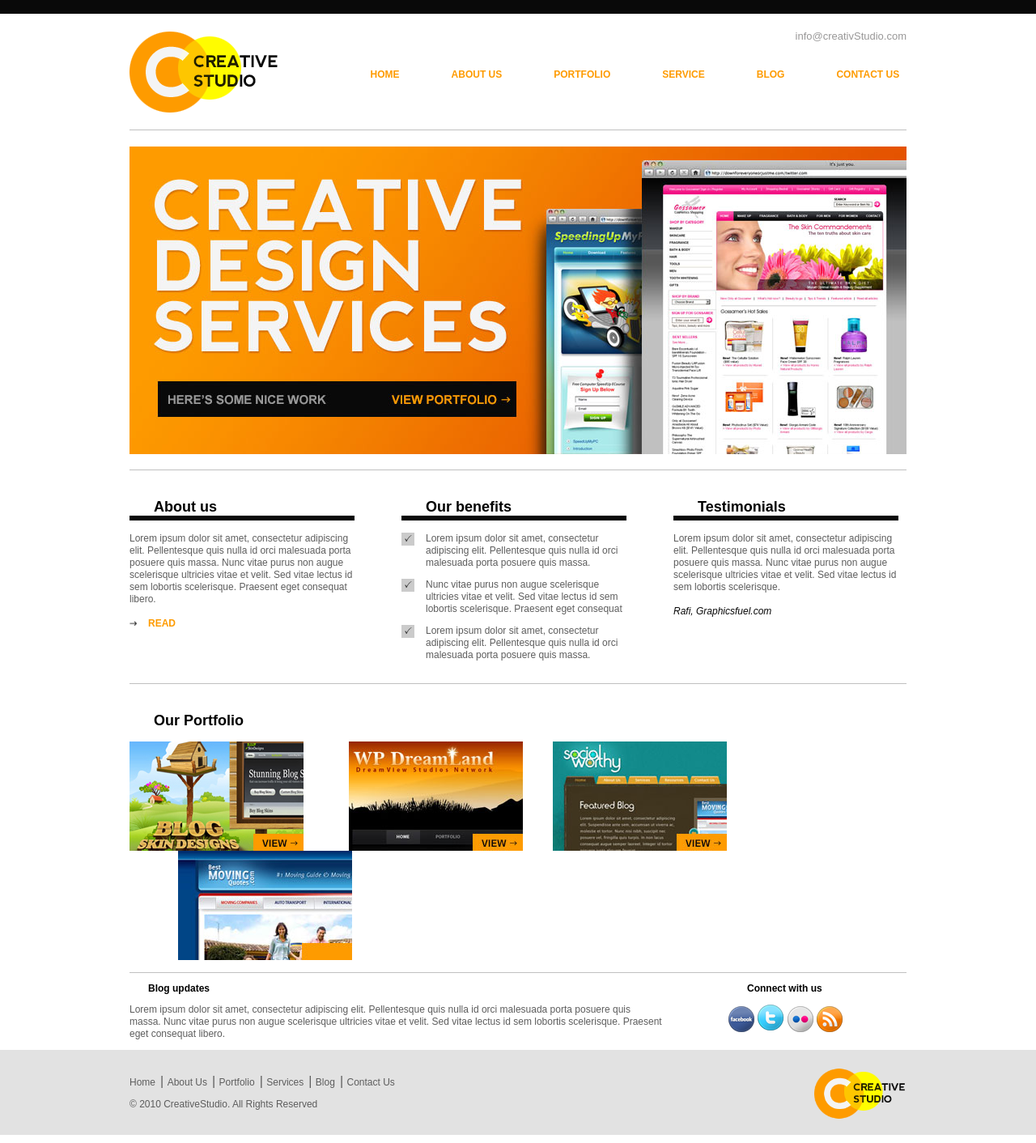
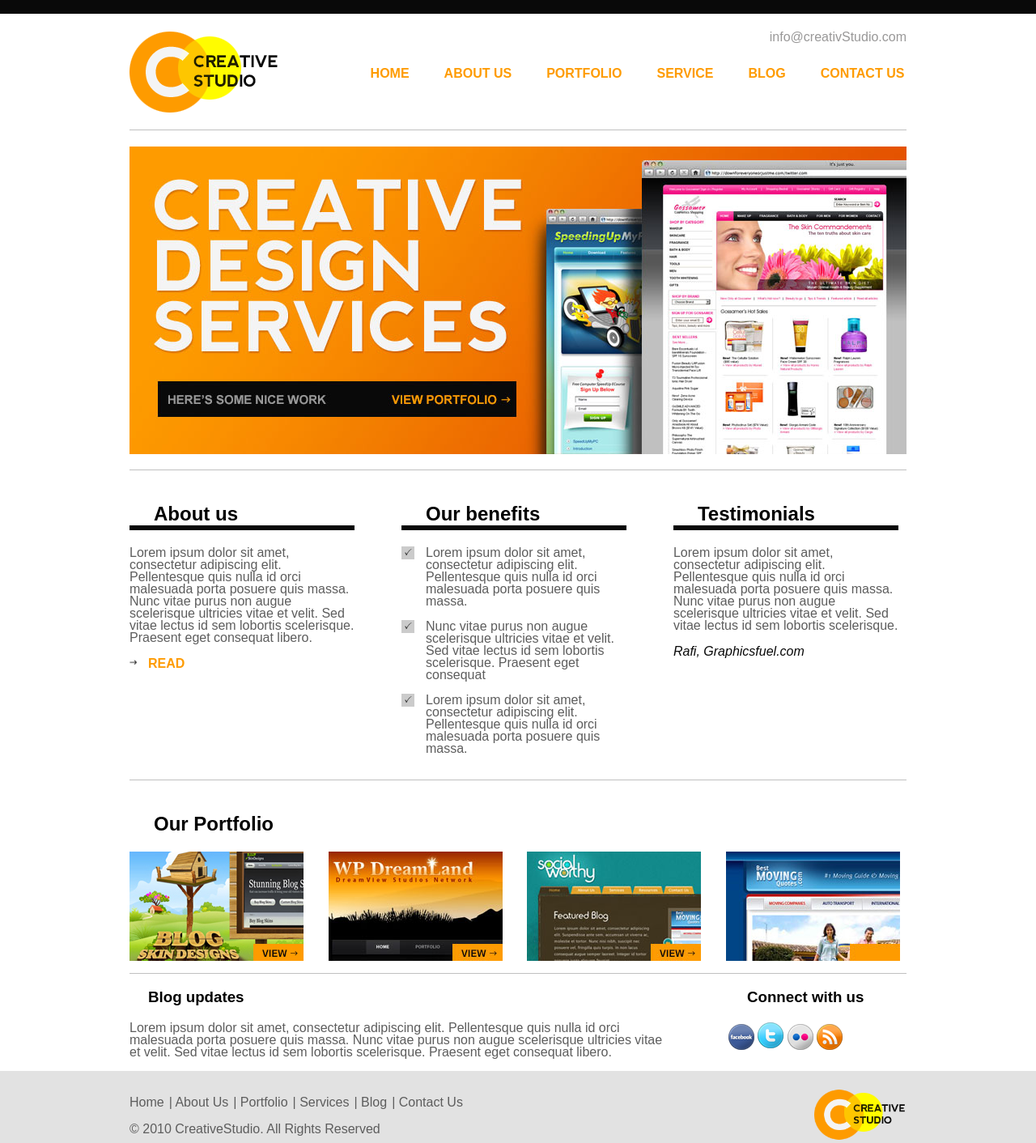
Before and after one commit to kendollcastro/reponsive-tablet-movil, a website: page index.html in a window 1280 px wide. Shown: the whole page at 81% size. Drawn offline with Linux system fonts and the light colour scheme.

Commit message:
Agregamos las medidas a la tipografia, y realizamos ciertas modificaciones para corregir errores

```diff
--- a/index.html
+++ b/index.html
@@ -7,7 +7,7 @@
 	<meta name="keywords" content="Palabra, Palabra" />
 	<meta charset="utf-8" />
 
-	<link rel="stylesheet" type="text/css" href="/css/styles.css" />
+	<link rel="stylesheet" type="text/css" href="css/styles.css" />
 
 	<title>WEB 2020</title>
 
--- a/sass/partial/_footer.scss
+++ b/sass/partial/_footer.scss
@@ -32,7 +32,7 @@
 
 #footer-list a {
     color: $colorGrisO;
-    font-size: 12px;
+    font-size: 1rem;
 }
 
 .footer-logo {
--- a/sass/partial/_header.scss
+++ b/sass/partial/_header.scss
@@ -12,7 +12,7 @@
 }
 
 #nav-link-email {
-    font-size: 13px;
+    font-size: 1rem;
     color: $colorGrisC;
     text-decoration: none;
     position: $positionA;
@@ -29,11 +29,11 @@
     float: $floatL;
 }
 #nav-list li + li {
-    margin-left: 64px;
+    margin-left: 43px;
 }
 
 #nav-list a {
-    font-size: 12px;
+    font-size: 1rem;
     font-weight: bold;
     color: $colorNaranja;
     text-decoration: none;
--- a/sass/partial/_maincontent.scss
+++ b/sass/partial/_maincontent.scss
@@ -23,6 +23,6 @@
 .box-link {
     color: $colorNegro;
     font-style: italic;
-    font-size: 12px;
+    font-size: 1rem;
     text-decoration: none;
 }
--- a/sass/partial/_ourportfolio.scss
+++ b/sass/partial/_ourportfolio.scss
@@ -1,4 +1,4 @@
-.box-img {
+.box-img{
     max-width: 100%;
     width: 22%;
     float: $floatL;
@@ -10,6 +10,5 @@
 }
 
 .box-img + .box-img {
-    margin-left: 6.25%;
-    width: 20%;
+    margin-left: 3.60%;
 }
--- a/sass/partial/_setting.scss
+++ b/sass/partial/_setting.scss
@@ -1,4 +1,10 @@
 //Global
+html{
+    font-size: 16px;
+}
+
+// 16 / X
+
 //Variables//
 
 $colorNaranja: #fe9b00;
@@ -27,13 +33,14 @@ body{
 }
 
 h2 {
-    font-size: 18px;
+
     padding-left: 30px;
     background-position: 0 7px;
 }
 
 h3 {
-    font-size: 12px;
+
+
     padding-left: 23px;
     background-size: 8px;
     background-position: 0 5px;
@@ -49,7 +56,7 @@ h2 {
 }
 p {
     color: #5d5d5d;
-    font-size: 12px;
+    font-size: 1rem;
     line-height: 15px;
 }
 
@@ -77,7 +84,7 @@ p {
 
 .link-arrow {
     color: #fe9b00;
-    font-size: 12px;
+    font-size: 1rem;
     font-weight: bold;
     padding-left: 23px;
     text-decoration: none;
```
Also changed, not shown: css/styles.css.
